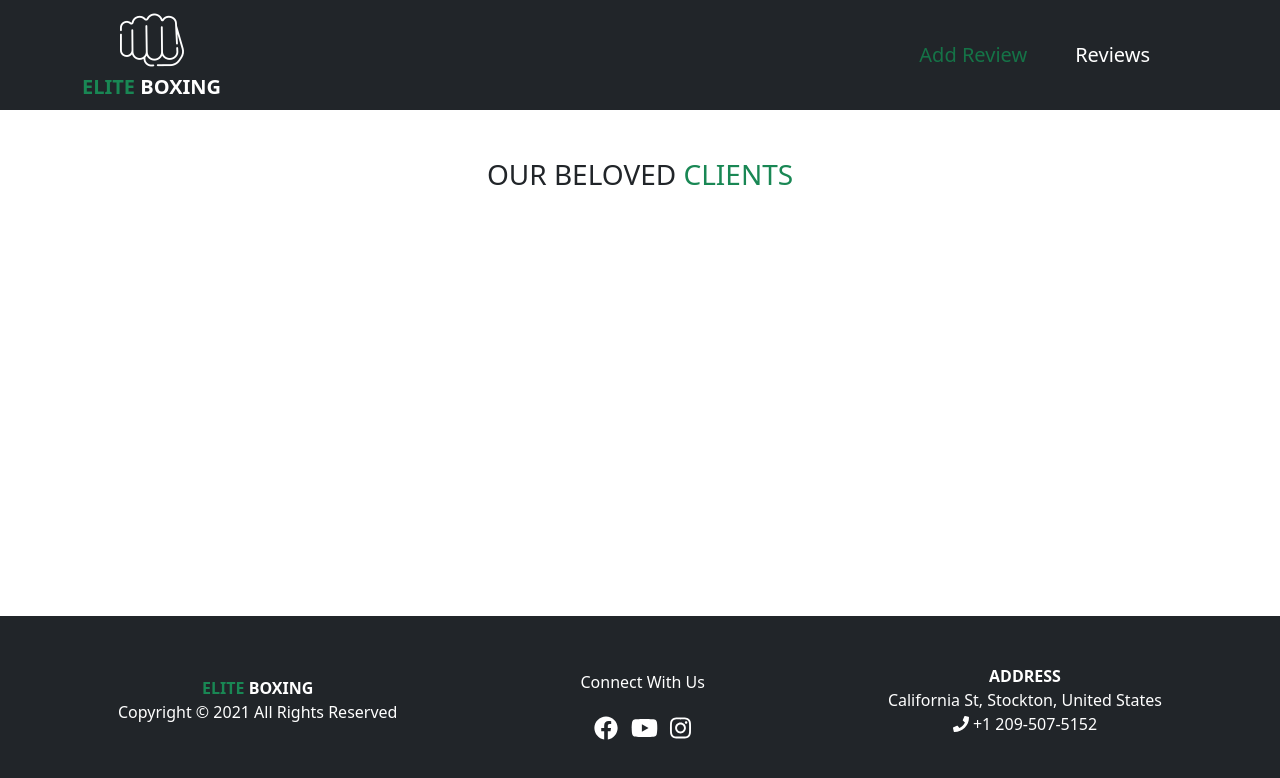
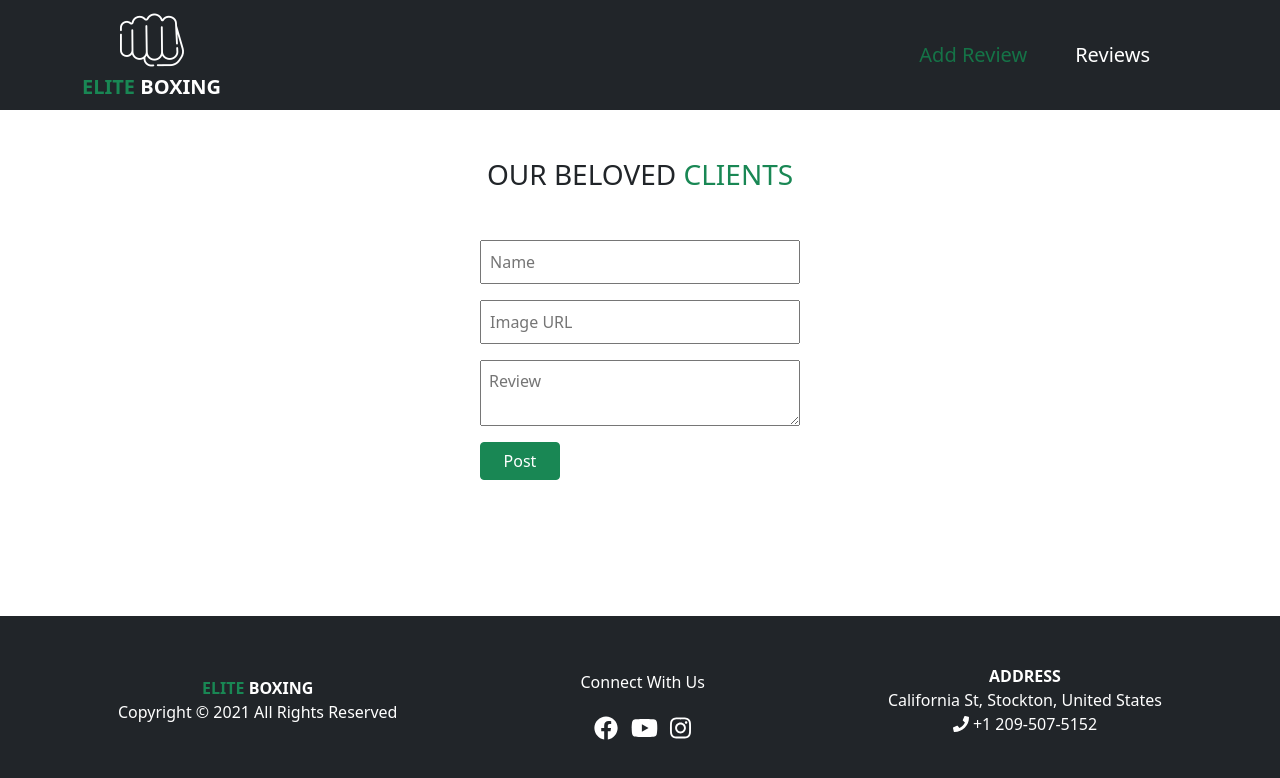
Before and after one commit to React-JS-Beginner/crud-practice, a React (Create React App) app: page /addreview in a window 1280 px wide. Shown: the top 778 px of the page. Built offline with nearby package versions, Linux system fonts and the light colour scheme.

Commit message:
form-done

```diff
--- a/package.json
+++ b/package.json
@@ -14,6 +14,7 @@
     "react": "^17.0.2",
     "react-bootstrap": "^2.0.0-rc.0",
     "react-dom": "^17.0.2",
+    "react-hook-form": "^7.17.5",
     "react-router-dom": "^5.3.0",
     "react-scripts": "4.0.3",
     "web-vitals": "^1.1.2"
--- a/src/Components/AddReview/AddReview.js
+++ b/src/Components/AddReview/AddReview.js
@@ -1,11 +1,35 @@
 import React from "react";
+import { Button, Form } from "react-bootstrap";
+import { useForm } from "react-hook-form";
 
 const AddReview = () => {
+  const { register, handleSubmit } = useForm();
+  const onSubmit = (data) => console.log(data);
   return (
-    <div>
-      <h3 className="text-center p-5">
+    <div className="mb-5 pb-3">
+      <h3 className="text-center mt-5 mb-5">
         OUR BELOVED <span className="text-success">CLIENTS</span>
       </h3>
+
+      <Form
+        className="d-flex flex-column w-25 mx-auto"
+        onSubmit={handleSubmit(onSubmit)}
+      >
+        <input className="mb-3 p-2" placeholder="Name" {...register("name")} />
+        <input
+          className="mb-3 p-2"
+          placeholder="Image URL"
+          {...register("img")}
+        />
+        <textarea
+          className="mb-3 p-2"
+          placeholder="Review"
+          {...register("review")}
+        />
+        <Button className="w-25" variant="success" type="submit">
+          Post
+        </Button>
+      </Form>
     </div>
   );
 };
```
Also changed, not shown: 1 other file (tests, documents, lock files or other folders).
